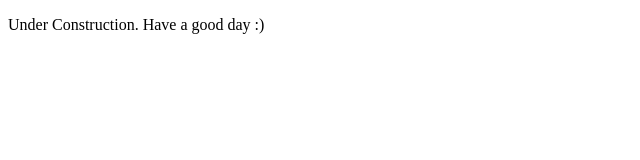
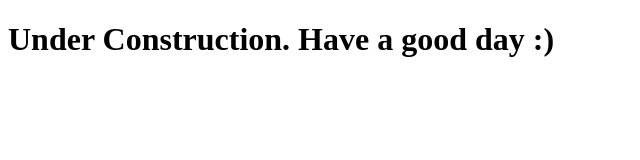
Before and after one commit to prajitphuyal/gaming, a plain HTML site: page index.html in a window 1280 px wide. Shown: the whole page, without its empty margins (0-640 px from the left). Drawn offline with Linux system fonts and the light colour scheme.

Commit message:
Update index.html

```diff
--- a/index.html
+++ b/index.html
@@ -9,7 +9,7 @@
 </head>
 <body>
 
-<p>Under Construction. Have a good day :)</p>
+  <p><h1>Under Construction. Have a good day :)</h1></p>
 
 </body>
 </html>
```
